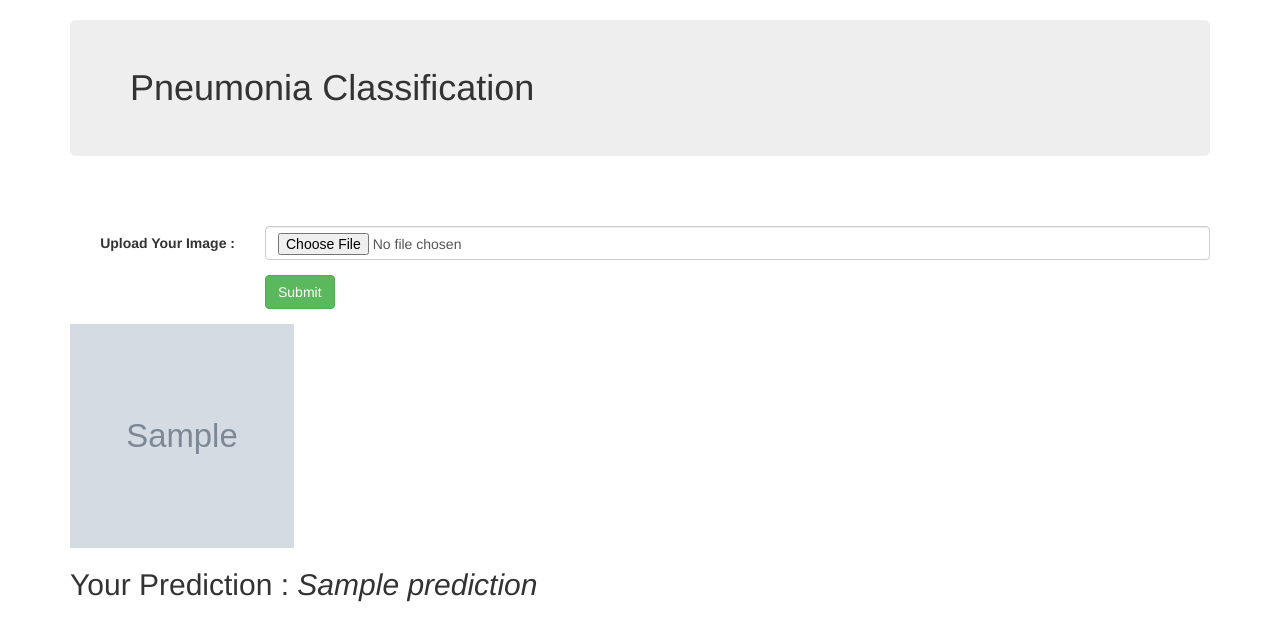
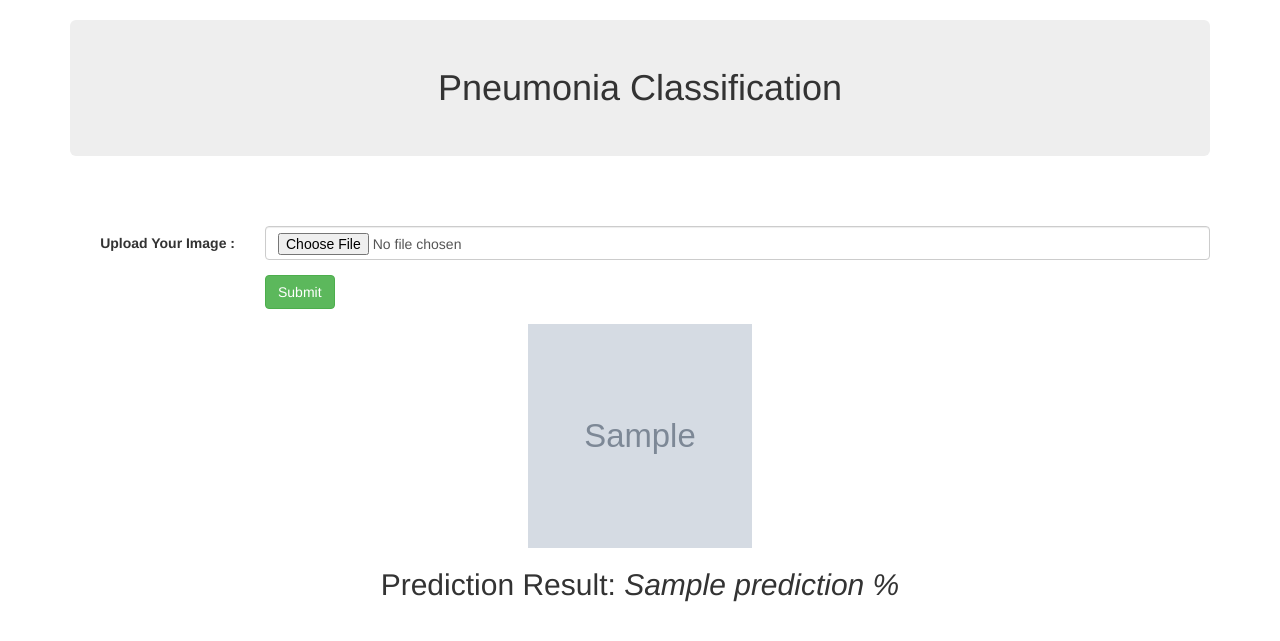
Before and after one commit to kaniagalih/pneumonia_dl, a Flask app: template templates/index.html in a window 1280 px wide. Shown: the top 641 px of the page. Run offline with Flask 3, Linux system fonts and the light colour scheme; the template is opened without the code that fills it: most values are stand-ins (such as "Sample title", 1, 10 or a date in 2020); grey boxes marked "Sample" are stand-in pictures; some libraries are stand-ins or nearby versions.

Commit message:
update all

```diff
--- a/app.py
+++ b/app.py
@@ -3,8 +3,13 @@ from keras.models import load_model
 from keras.preprocessing import image
 import keras.utils as image
 import numpy as np
+import os
 
 app = Flask(__name__)
+
+upload_folder = os.path.join('static', 'uploads')
+
+app.config['UPLOAD'] = upload_folder
 
 dic = {0 : 'Normal', 1 : 'Pneumonia'}
 
@@ -18,7 +23,8 @@ def predict_label(img_path):
 	i = i.reshape(1, 224,224,3)
 	p = model.predict(i)
 	predict_index = np.argmax(p)
-	return dic[predict_index]
+	confidence_score = np.max(p) * 100
+	return dic[predict_index], confidence_score
 
 
 # routes
@@ -33,14 +39,12 @@ def about_page():
 @app.route("/submit", methods = ['GET', 'POST'])
 def get_output():
 	if request.method == 'POST':
-		img = request.files['my_image']
+		file = request.files['my_image']
+		file.save(os.path.join(app.config['UPLOAD'], file.filename))
+		img = os.path.join(app.config['UPLOAD'], file.filename)
+		p = predict_label(img)
 
-		img_path = "static" + img.filename
-		img.save(img_path)
-
-		p = predict_label(img_path)
-
-	return render_template("index.html", prediction = p, img_path = img_path)
+	return render_template("index.html", prediction = p, confidence = p, img_path = img)
 
 
 if __name__ =='__main__':
--- a/templates/index.html
+++ b/templates/index.html
@@ -1,4 +1,3 @@
-
 <!DOCTYPE html>
 <html lang="en">
 <head>
@@ -12,7 +11,7 @@
 <body>
 
 <div class="container">
-  <h1 class="jumbotron bg-primary">Pneumonia Classification</h1>
+  <h1 class="jumbotron bg-primary text-center">Pneumonia Classification</h1>
   <br><br>
   <form class="form-horizontal" action="/submit" method="post" enctype="multipart/form-data">
 
@@ -30,19 +29,16 @@
     </div>
   </form>
 
-	{% if prediction %}
-  <img src="{{img_path}}" height="224px" width="224px">
-	<h2> Your Prediction   : <i> {{prediction}} </i></h2>
-
-	{% endif %}
+  {% if prediction %}
+    <div class="row text-center">
+      <div class="col-sm-12">
+        <img src="{{img_path}}" height="224px" width="224px" class="mx-auto d-block">
+        <h2>Prediction Result: <i>{{prediction}} %</i></h2>
+      </div>
+    </div>
+  {% endif %}
 
 </div>
 
-
-
-
-
-
-
 </body>
 </html>
```
Also changed, not shown: static/uploads/A.jpeg (renamed from staticA.jpeg), static/uploads/B.jpeg (added), static/uploads/person8.jpeg (added), staticNORMAL2.jpeg (deleted).
